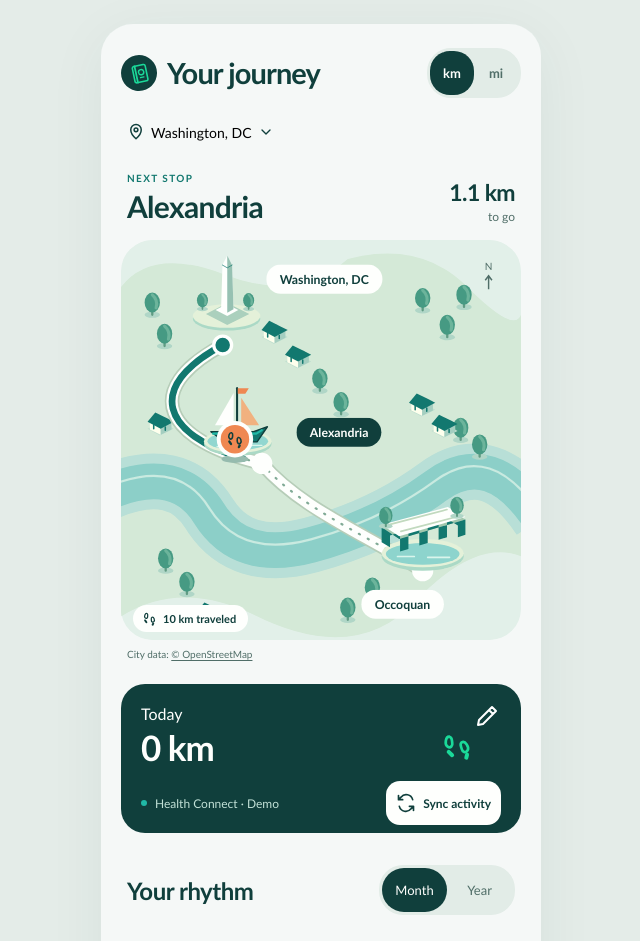
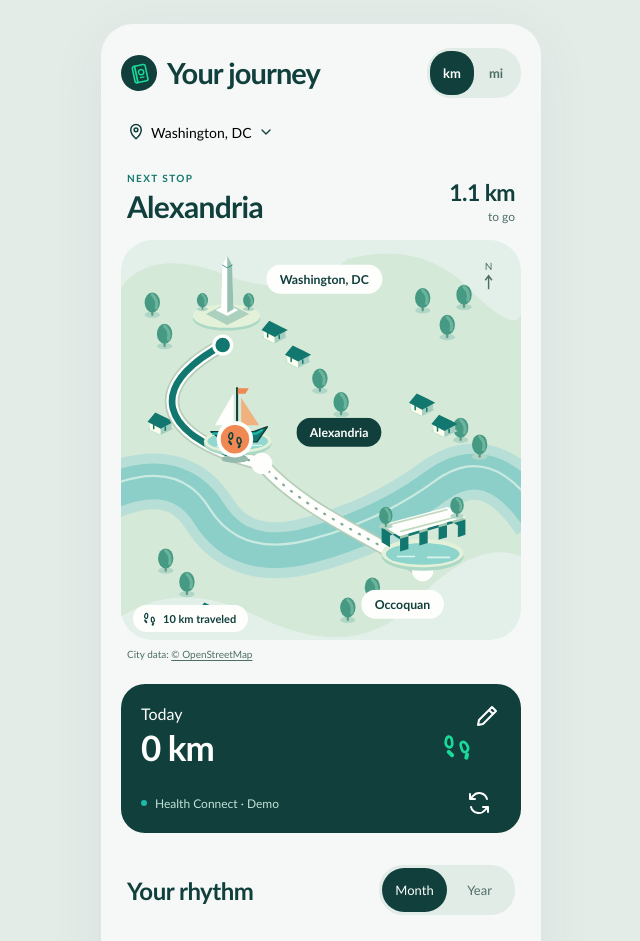
Before and after one commit to Nyllaah/cyh-habit-tracker, a Next.js app: page / in a window 1280 px wide. Shown: the top 941 px of the page, without its empty margins (319-959 px from the left). Built offline with nearby package versions, Linux system fonts and the light colour scheme.

Commit message:
style: simplify demo sync to icon button (criteria 32)

```diff
--- a/app/globals.css
+++ b/app/globals.css
@@ -201,7 +201,3 @@ button.origin .origin-chevron { width: 16px; height: 16px; }
   .arrival-dialog .primary-button { margin-top: 20px; }
   .arrival-count { margin-top: 16px; }
 }
-
-.health-sync-button { display: flex; align-items: center; justify-content: center; gap: 7px; flex-shrink: 0; min-height: 44px; padding: 8px 10px; border: 0; border-radius: 14px; background: var(--surface); color: var(--ink); font-size: 12px; font-weight: 700; }
-.health-sync-button .icon { width: 20px; height: 20px; }
-.health-sync-button:disabled { opacity: .75; }
--- a/app/page.tsx
+++ b/app/page.tsx
@@ -100,9 +100,8 @@ export default function Page() {
         <Icon name="footsteps" className="today-footsteps" />
         <div className="health-row">
           <p role="status"><span className="status-dot" />{syncing ? "Syncing · Demo" : today?.manualOverrideMeters !== undefined ? "Manual total · Demo" : "Health Connect · Demo"}</p>
-          <button ref={syncButton} className={hasSynced ? "icon-button light-icon" : "health-sync-button"} disabled={syncing} aria-label="Sync health activity" onClick={syncHealth}>
+          <button ref={syncButton} className="icon-button light-icon" disabled={syncing} aria-label="Sync health activity" onClick={syncHealth}>
             <Icon name="sync" className={syncing ? "spinning" : ""} />
-            {!hasSynced && <span>{syncing ? "Syncing…" : "Sync activity"}</span>}
           </button>
         </div>
       </section>
```
Also changed, not shown: 2 other files (tests, documents, lock files or other folders).
